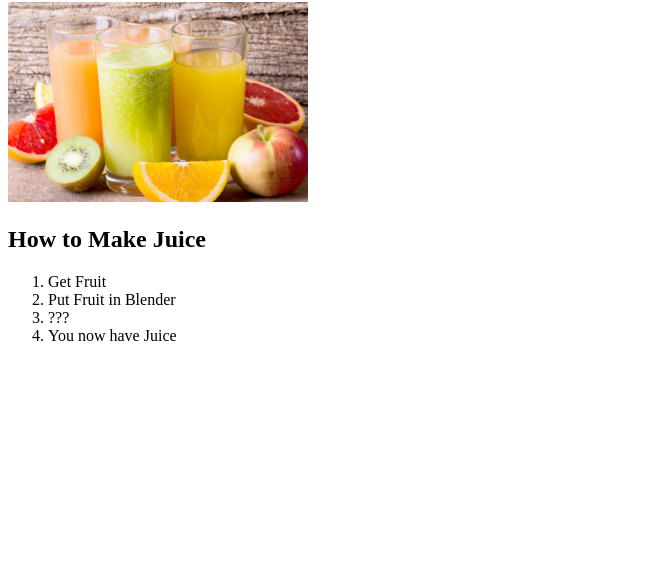
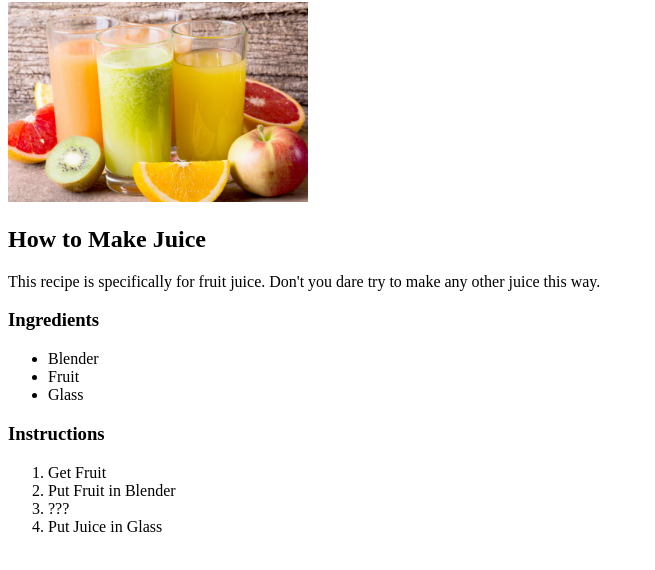
Before and after one commit to jpblicer/odin_recipes, a plain HTML site: page recipes/juice.html in a window 1280 px wide. Shown: the part 78-648 px from the top of the page, without its empty margins (0-655 px from the left). Drawn offline with Linux system fonts and the light colour scheme.

Commit message:
Added Ingredients and Description in list format

```diff
--- a/recipes/juice.html
+++ b/recipes/juice.html
@@ -8,13 +8,29 @@
 </head>
 <body>
     <h1>Juice</h1>
+
     <img src="juicepicture.jpg" alt="Glass of Juice" width="300px">
+
     <h2>How to Make Juice</h2>
+
+    <p>This recipe is specifically for fruit juice.
+        Don't you dare try to make any other juice this way.</p>
+
+        <h3>Ingredients</h3>
+        <ul>
+        <li>Blender</li>
+        <li>Fruit</li>
+        <li>Glass</li>
+
+    </ul>
+
+    <h3>Instructions</h3>
     <ol>
     <li>Get Fruit</li>
     <li>Put Fruit in Blender</li>
     <li>???</li>
-    <li>You now have Juice</li>
+    <li>Put Juice in Glass</li>
     </ol>
+
 </body>
 </html>
```
